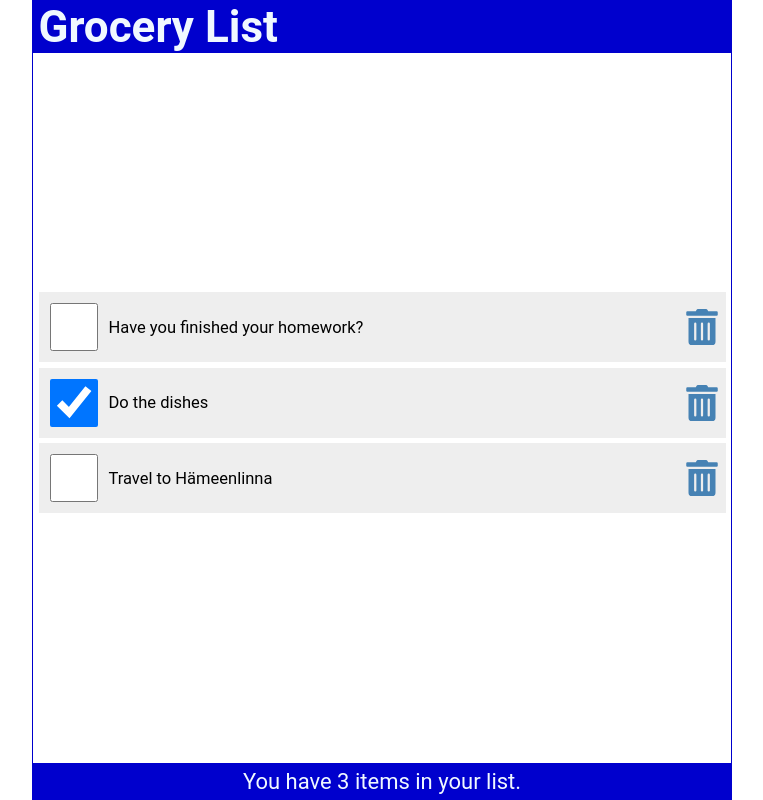
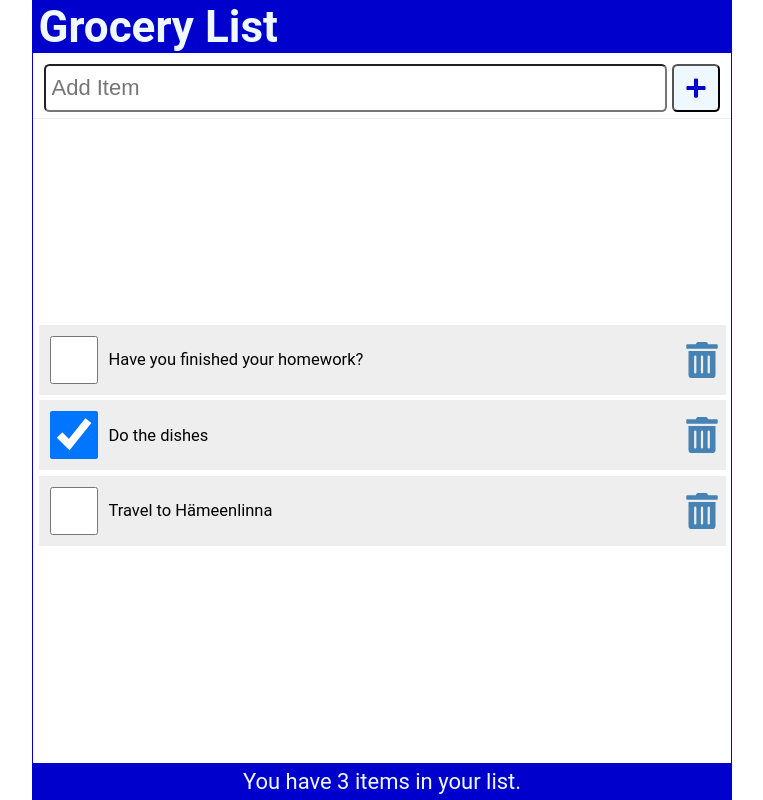
Before and after one commit to AmjadShakhshir/todolist-project, a React (Create React App) app: page / in a window 1280 px wide. Shown: the whole page, without its empty margins (258-1021 px from the left). Built offline with nearby package versions, Linux system fonts and the light colour scheme; the HTML template or start-up script is replaced by a standard one.

Commit message:
add item form

```diff
--- a/src/App.tsx
+++ b/src/App.tsx
@@ -1,8 +1,9 @@
 import { useState } from 'react';
 
 import Content from './components/Content';
-import Footer from './components/Footer';
-import Header from './components/Header';
+import Footer from './components/common/Footer';
+import Header from './components/common/Header';
+import AddItem from './components/AddItem';
 
 function App() {
   const [ items, setItems ] = useState([
@@ -22,7 +23,7 @@
             item: 'Travel to Hämeenlinna'
         }
     ]);
-
+    const [ newItem, setNewItem ] = useState('');
 
     const handleChecked = (id:number) => {
         const listItems = items.map((item) => item.id === id ? {...item,
@@ -37,9 +38,23 @@
         localStorage.setItem('shoppingList', JSON.stringify(listItems))
     }
 
+    const handleSubmit = (e: React.FormEvent<HTMLFormElement>) => {
+        e.preventDefault();
+        if (newItem === '') return;
+        const listItems = [...items, {id: items.length + 1, checked: false, item: newItem}];
+        setItems(listItems)
+        localStorage.setItem('shoppingList', JSON.stringify(listItems))
+        setNewItem('')
+    }
+
   return (
     <div className="App">
       <Header title="Grocery List" />
+      <AddItem
+        newItem={newItem}
+        setNewItem={setNewItem}
+        handleSubmit={handleSubmit}
+      />
       <Content
         items={items}
         handleChecked={handleChecked}
--- /dev/null
+++ b/src/components/AddItem.tsx
@@ -0,0 +1,31 @@
+import React from 'react'
+import { FaPlus } from 'react-icons/fa'
+
+const AddItem = ({ newItem, setNewItem, handleSubmit}: {
+    newItem: string,
+    setNewItem: React.Dispatch<React.SetStateAction<string>>,
+    handleSubmit: (e: React.FormEvent<HTMLFormElement>) => void
+}) => {
+    return (
+        <form className='addForm' onSubmit={handleSubmit}>
+            <label htmlFor="addItem">Add Item</label>
+            <input
+                autoFocus
+                type="text"
+                id="addItem"
+                placeholder='Add Item'
+                value={newItem}
+                onChange={(e) => setNewItem(e.target.value)}
+                required
+            />
+            <button
+                type="submit"
+                aria-label='Add Item'
+            >
+                <FaPlus />
+            </button>
+        </form>
+    )
+}
+
+export default AddItem
--- a/src/components/ItemsList.tsx
+++ b/src/components/ItemsList.tsx
@@ -1,4 +1,4 @@
-import ItemList from './ItemList';
+import LineItem from './LineItem';
 import { Item } from '../types/Item';
 
 const ItemsList = ({ items, handleChecked, deleteItem }: {
@@ -9,7 +9,8 @@
     return (
         <ul>
             { items.map((item) =>
-                <ItemList
+                <LineItem
+                    key={item.id}
                     item={item}
                     handleChecked={handleChecked}
                     deleteItem={deleteItem}
--- a/src/components/ItemList.tsx
+++ b/src/components/LineItem.tsx
@@ -1,13 +1,13 @@
 import { FaTrashAlt } from 'react-icons/fa'
 import { Item } from '../types/Item';
 
-const ItemList = ({ item, handleChecked, deleteItem }: {
+const LineItem = ({ item, handleChecked, deleteItem }: {
     item: Item;
     handleChecked: (id: number) => void;
     deleteItem: (id: number) => void;
 }) => {
     return (
-        <li className='item' key={item.id}>
+        <li className='item'>
             <input
             onChange={() => handleChecked(item.id)}
             type="checkbox"
@@ -18,9 +18,10 @@
                 role="button"
                 tabIndex={0}
                 onClick={() => deleteItem(item.id)}
+                aria-label={`Delete ${item.item}`}
             />
         </li>
     )
 }
 
-export default ItemList
+export default LineItem
--- a/src/index.css
+++ b/src/index.css
@@ -116,3 +116,44 @@
   color: red;
   outline: none;
 }
+
+.addForm {
+  width: 100%;
+  display: flex;
+  justify-content: flex-start;
+  margin: 0.5rem 0 0;
+  padding: 0 0.5rem 0.25rem;
+  border-bottom: 1px solid #eee;
+}
+
+.addForm label {
+  position: absolute;
+  left: -99999px;
+}
+
+.addForm input[type="text"] {
+  flex-grow: 1;
+  font-size: 1rem;
+  padding: 0.25rem;
+  border-radius: 0.25rem;
+  margin-right: 0.25rem;
+  outline: none;
+}
+
+button {
+  height: 48px;
+  min-width: 48px;
+  border-radius: 0.25rem;
+  padding: 0.5rem;
+  font-size: 1rem;
+  background-color: aliceblue;
+  color: mediumblue;
+  cursor: pointer;
+}
+
+button:focus,
+button:hover {
+  color: white;
+  background-color: limegreen;
+  outline: none;
+}
```
Also changed, not shown: src/components/common/Footer.tsx (renamed from src/components/Footer.tsx), src/components/common/Header.tsx (renamed from src/components/Header.tsx).
